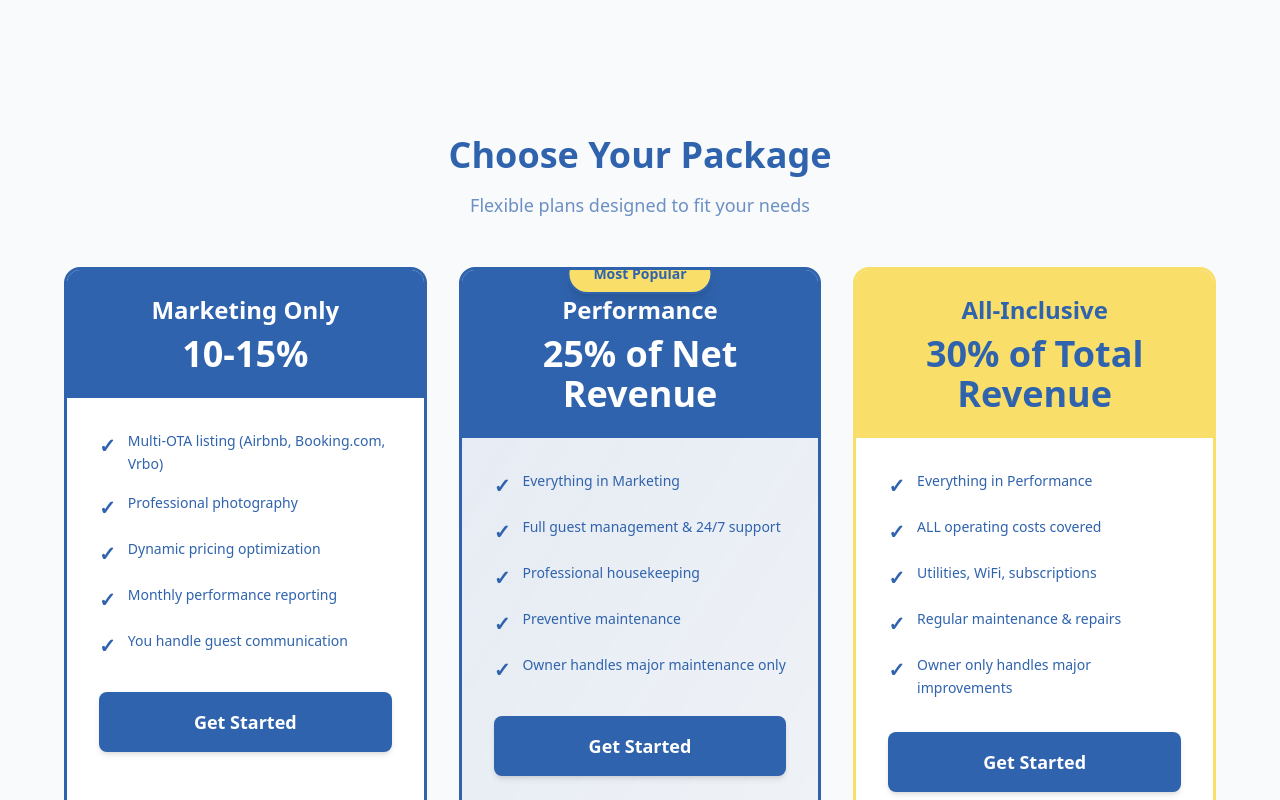
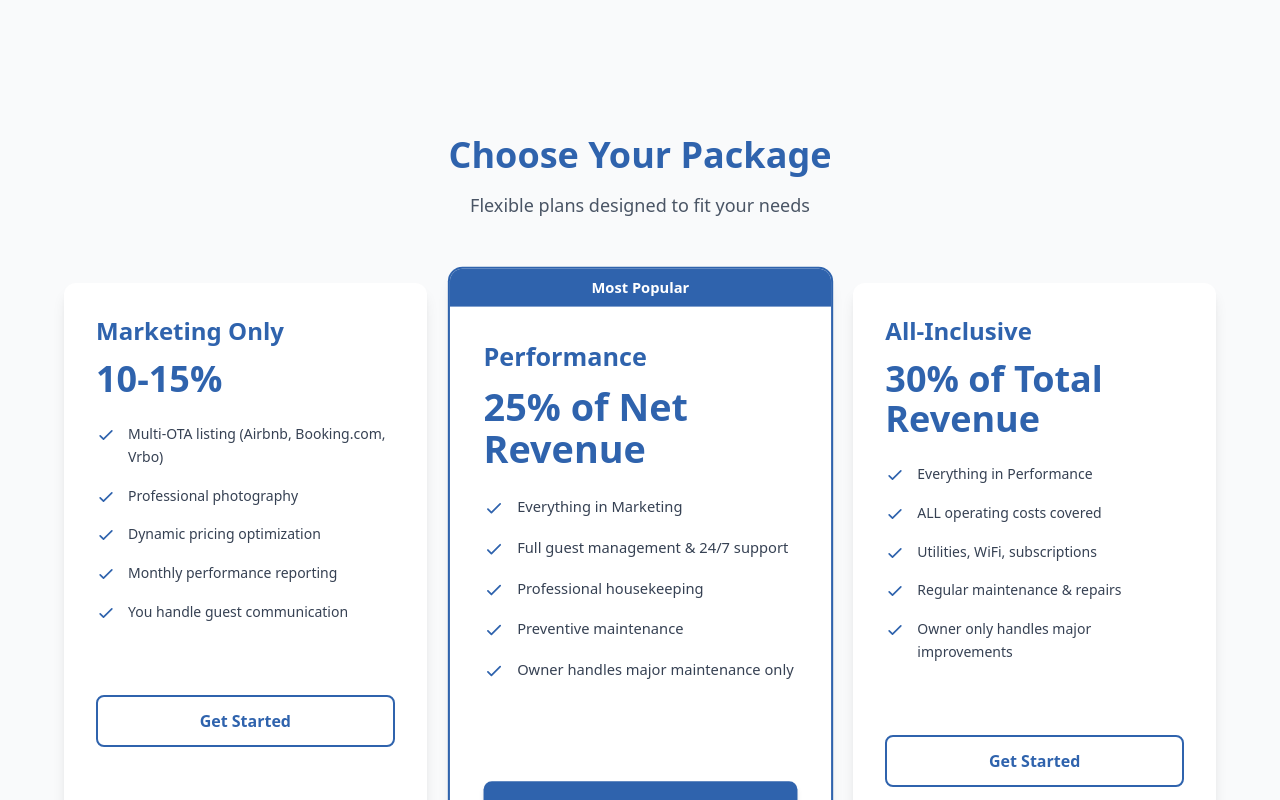
Before and after one commit to HASSANBOB533/property-mgtg-new, a Next.js app: page /en in a window 1280 px wide. Shown: the part 2260-3060 px from the top of the page. Built offline with nearby package versions, Linux system fonts and the light colour scheme.

Commit message:
Redesign pricing cards with international professional standards - consistent sizing and clean appearance

```diff
--- a/components/homepage/PricingPackages.tsx
+++ b/components/homepage/PricingPackages.tsx
@@ -10,36 +10,26 @@ export default function PricingPackages() {
   const packages = [
     {
       key: 'marketing',
-      borderColor: 'border-[#2F63AD]',
-      headerBg: 'bg-[#2F63AD]',
-      cardBg: 'bg-white',
-      buttonColor: 'bg-[#2F63AD] text-white hover:bg-[#2F63AD]/90',
+      featured: false,
     },
     {
       key: 'performance',
-      borderColor: 'border-[#2F63AD]',
-      headerBg: 'bg-[#2F63AD]',
-      cardBg: 'bg-gradient-to-br from-[#2F63AD]/10 to-[#2F63AD]/5',
-      popular: true,
-      buttonColor: 'bg-[#2F63AD] text-white hover:bg-[#2F63AD]/90',
+      featured: true,
     },
     {
       key: 'allInclusive',
-      borderColor: 'border-[#F9DE6A]',
-      headerBg: 'bg-[#F9DE6A]',
-      cardBg: 'bg-white',
-      buttonColor: 'bg-[#2F63AD] text-white hover:bg-[#2F63AD]/90',
+      featured: false,
     },
   ];
 
   return (
-    <section id="pricing" className="py-16 md:py-20 bg-gray-50">
+    <section id="pricing" className="py-20 bg-gray-50">
       <div className="container mx-auto px-4">
-        <div className="text-center mb-12">
-          <h2 className="text-3xl md:text-4xl font-bold text-[#2F63AD] mb-4">
+        <div className="text-center mb-16">
+          <h2 className="text-4xl font-bold text-[#2F63AD] mb-4">
             {t('title')}
           </h2>
-          <p className="text-lg text-[#2F63AD]/70">{t('subtitle')}</p>
+          <p className="text-lg text-gray-600">{t('subtitle')}</p>
         </div>
 
         <div className="grid md:grid-cols-3 gap-8 max-w-6xl mx-auto">
@@ -51,38 +41,57 @@ export default function PricingPackages() {
             return (
               <div
                 key={pkg.key}
-                className={`relative border-3 ${pkg.borderColor} ${pkg.cardBg} rounded-2xl overflow-hidden hover:shadow-2xl transition-all duration-300 hover:-translate-y-1`}
+                className={`relative bg-white rounded-xl shadow-lg overflow-hidden transition-all duration-300 hover:shadow-xl ${
+                  pkg.featured ? 'ring-2 ring-[#2F63AD] scale-105' : ''
+                }`}
               >
-                {pkg.popular && (
-                  <div className="absolute -top-4 left-1/2 -translate-x-1/2 bg-[#F9DE6A] text-[#2F63AD] px-6 py-2 rounded-full text-sm font-bold shadow-lg border-2 border-[#2F63AD] z-10">
+                {pkg.featured && (
+                  <div className="bg-[#2F63AD] text-white text-center py-2 px-4 text-sm font-semibold">
                     {t('performance.popular')}
                   </div>
                 )}
 
-                {/* Header Section with Brand Color */}
-                <div className={`${pkg.headerBg} px-8 py-6 text-center`}>
-                  <h3 className={`text-2xl font-bold mb-2 ${pkg.key === 'allInclusive' ? 'text-[#2F63AD]' : 'text-white'}`}>
+                <div className="p-8">
+                  <h3 className="text-2xl font-bold text-[#2F63AD] mb-3">
                     {t(`${pkg.key}.title`)}
                   </h3>
-                  <div className={`text-4xl font-bold ${pkg.key === 'allInclusive' ? 'text-[#2F63AD]' : 'text-white'}`}>
-                    {t(`${pkg.key}.percentage`)}
+
+                  <div className="mb-6">
+                    <span className="text-4xl font-bold text-[#2F63AD]">
+                      {t(`${pkg.key}.percentage`)}
+                    </span>
                   </div>
-                </div>
 
-                {/* Features Section */}
-                <div className="p-8">
-                  <ul className="space-y-4 mb-8">
+                  <ul className="space-y-4 mb-8 min-h-[240px]">
                     {features.map((feature, idx) => (
                       <li key={idx} className="flex items-start gap-3">
-                        <span className="text-[#2F63AD] mt-0.5 font-bold text-xl flex-shrink-0">✓</span>
-                        <span className="text-[#2F63AD] text-sm leading-relaxed">{feature}</span>
+                        <svg
+                          className="w-5 h-5 text-[#2F63AD] flex-shrink-0 mt-0.5"
+                          fill="none"
+                          stroke="currentColor"
+                          viewBox="0 0 24 24"
+                        >
+                          <path
+                            strokeLinecap="round"
+                            strokeLinejoin="round"
+                            strokeWidth={2}
+                            d="M5 13l4 4L19 7"
+                          />
+                        </svg>
+                        <span className="text-gray-700 text-sm leading-relaxed">
+                          {feature}
+                        </span>
                       </li>
                     ))}
                   </ul>
 
                   <Link
                     href={`/${locale}/list-property`}
-                    className={`block w-full text-center px-6 py-4 rounded-lg font-bold text-lg transition-all shadow-md hover:shadow-xl ${pkg.buttonColor}`}
+                    className={`block w-full text-center px-6 py-3 rounded-lg font-semibold transition-all ${
+                      pkg.featured
+                        ? 'bg-[#2F63AD] text-white hover:bg-[#2F63AD]/90 shadow-md'
+                        : 'bg-white text-[#2F63AD] border-2 border-[#2F63AD] hover:bg-[#2F63AD] hover:text-white'
+                    }`}
                   >
                     Get Started
                   </Link>
```
